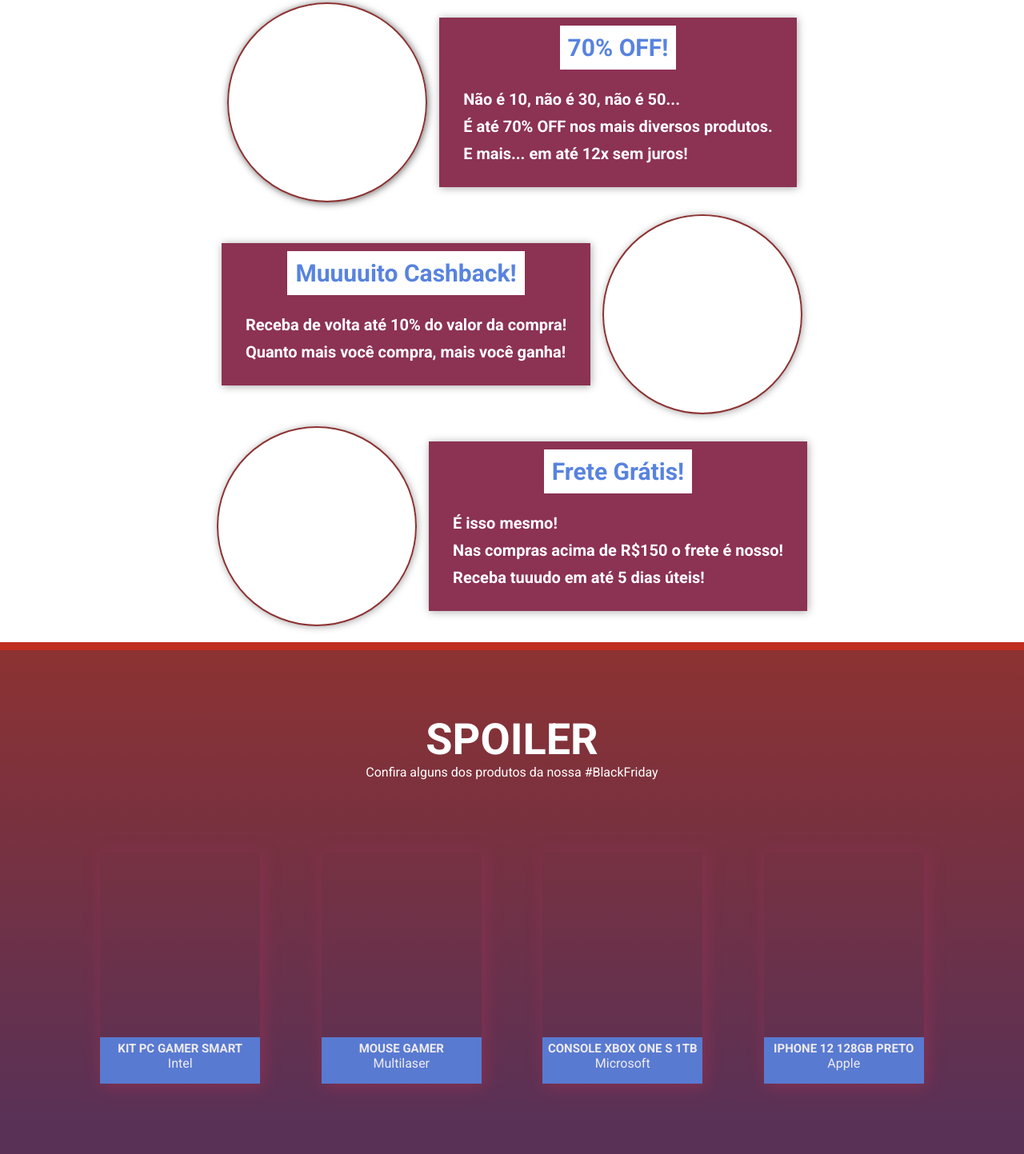
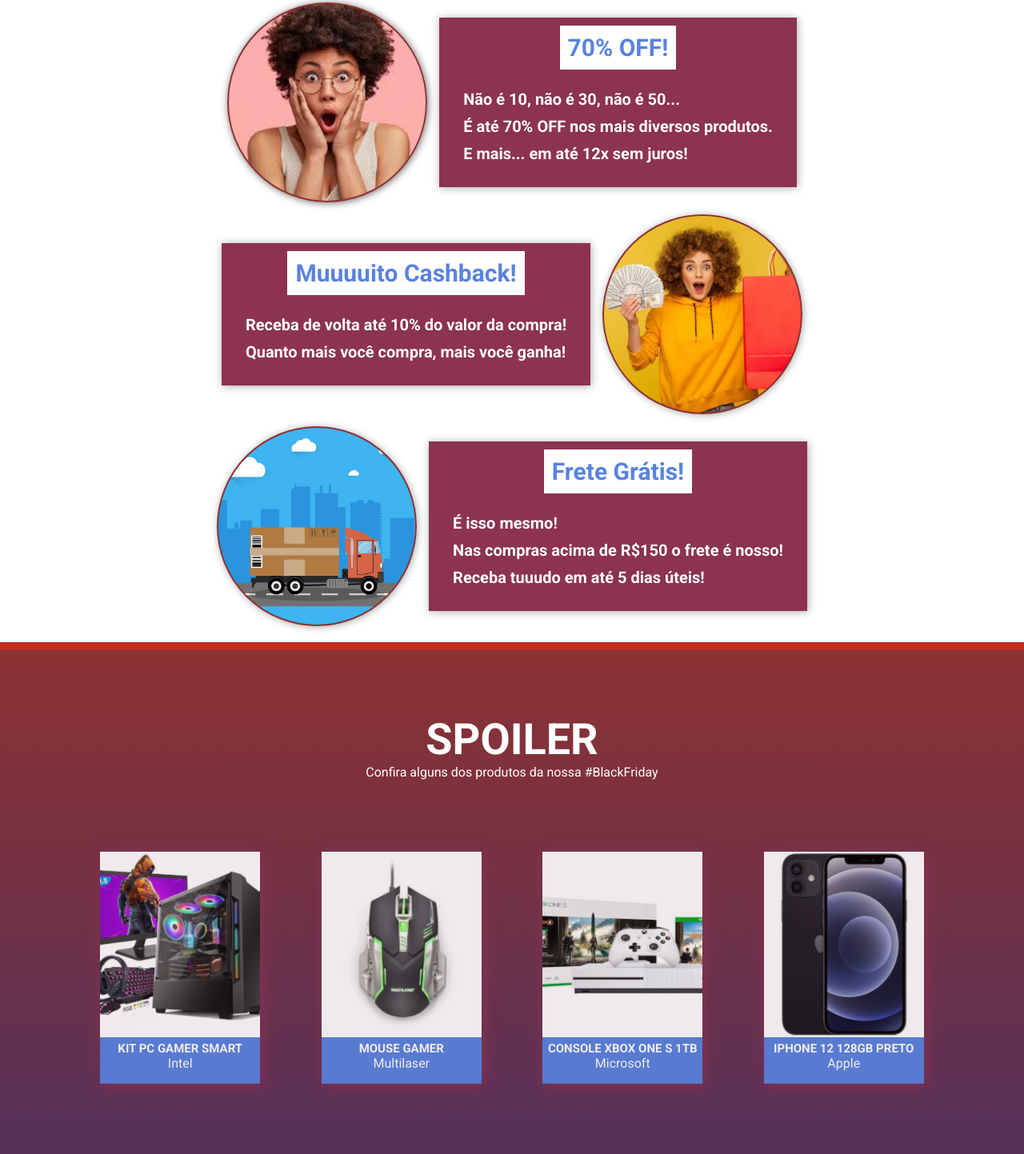
Before and after one commit to viniciussz7/mylandingpage-blackFriday, a plain HTML site: page index.html in a window 1280 px wide. Shown: the part 997-2440 px from the top of the page at 80% size. Drawn offline with Linux system fonts and the light colour scheme; the site is published under a folder, as on GitHub Pages, so addresses that start at the root find nothing.

Commit message:
update style
fixing url images

```diff
--- a/style.css
+++ b/style.css
@@ -170,7 +170,7 @@ button:hover {
     width: 250px;
     height: 250px;
     transform: rotate(-15deg);
-    background-image: url(/midias/efeito3.jpg);
+    background-image: url(./midias/efeito3.jpg);
     background-position: center;
     background-size: cover;
 }
@@ -180,7 +180,7 @@ button:hover {
     width: 250px;
     height: 250px;
     transform: rotate(-15deg);
-    background-image: url(/midias/efeito2.jpg);
+    background-image: url(./midias/efeito2.jpg);
     background-position: center;
     background-size: cover;
 }
@@ -225,7 +225,7 @@ button:hover {
     width: 250px;
     height: 250px;
     border-radius: 50%;
-    background-image: url(/midias/img-oferta.jpg);
+    background-image: url(./midias/img-oferta.jpg);
     background-repeat: no-repeat;
     background-size: cover;
     background-position-x: center;
@@ -237,7 +237,7 @@ button:hover {
     width: 250px;
     height: 250px;
     border-radius: 50%;
-    background-image: url(/midias/img-cashback1.jpg);
+    background-image: url(./midias/img-cashback1.jpg);
     background-repeat: no-repeat;
     background-size: cover;
     background-position-x: center;
@@ -249,7 +249,7 @@ button:hover {
     width: 250px;
     height: 250px;
     border-radius: 50%;
-    background-image: url(/midias/img-frete.jpg);
+    background-image: url(./midias/img-frete.jpg);
     background-repeat: no-repeat;
     background-size: cover;
     background-position-x: center;
@@ -354,7 +354,7 @@ button:hover {
 .p1 {
     width: 100%;
     height: 80%;
-    background-image: url(/midias/p1.jpg);
+    background-image: url(./midias/p1.jpg);
     background-position: center;
     background-size: cover;
 }
@@ -362,7 +362,7 @@ button:hover {
 .p2 {
     width: 100%;
     height: 80%;
-    background-image: url(/midias/p2.jpg);
+    background-image: url(./midias/p2.jpg);
     background-position: center;
     background-size: cover;
 }
@@ -371,7 +371,7 @@ button:hover {
 .p4 {
     width: 100%;
     height: 80%;
-    background-image: url(/midias/p5.jpg);
+    background-image: url(./midias/p5.jpg);
     background-position: center;
     background-size: cover;
 }
@@ -379,7 +379,7 @@ button:hover {
 .p5 {
     width: 100%;
     height: 80%;
-    background-image: url(/midias/p8.jpg);
+    background-image: url(./midias/p8.jpg);
     background-position: center;
     background-size: cover;
 }
```
